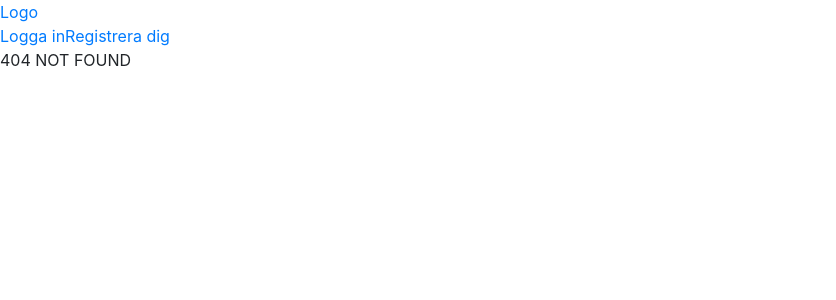
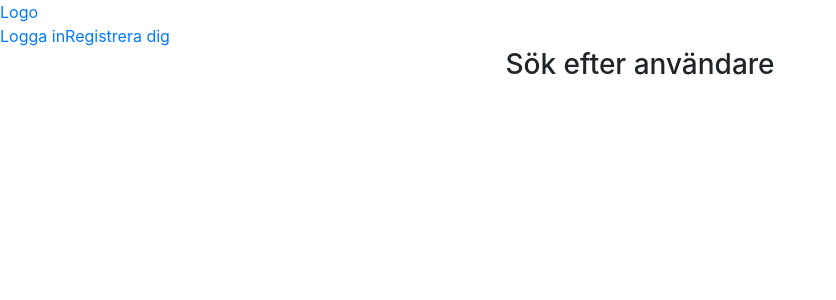
Before and after one commit to astridsinabian/u11-fullstack-astridsinabian, a React (Create React App) app in the folder client/: page /user in a window 1280 px wide. Before the commit this address had no page. Shown: the top 300 px of the page, without its empty margins (0-836 px from the left). Built offline with nearby package versions, Linux system fonts and the light colour scheme.

Commit message:
Search Component, search function works (backend)

```diff
--- a/client/src/App.js
+++ b/client/src/App.js
@@ -9,6 +9,7 @@ import Login from './components/Login';
 import FrontPage from './components/FrontPage';
 import PrivateRoute from './components/PrivateRoute';
 import OpenProfile from './components/OpenProfile';
+import SearchUser from './components/SearchUser';
 
 const Container = styled.div`
   margin: 0;
@@ -26,6 +27,7 @@ class App extends Component {
             <PrivateRoute path="/profile" component={Profile} />
             <Route path="/register" component={Register} />
             <Route path="/login" component={Login} />
+            <Route path="/user" exact component={SearchUser} />
             <Route path="/user/:username" exact component={OpenProfile} />
             <Route path="*" component={() => "404 NOT FOUND"} />
           </Switch>
--- /dev/null
+++ b/client/src/components/SearchUser.jsx
@@ -0,0 +1,13 @@
+import React, { Component } from 'react';
+
+class SearchUser extends Component {
+    render() {
+        return (
+            <div style={{display: 'flex', alignItems: 'center', flexDirection: 'column' }}>
+                <h3>Sök efter användare</h3>
+            </div>
+         );
+    }
+}
+
+export default SearchUser;
```
Also changed, not shown: 1 other file (tests, documents, lock files or other folders).
